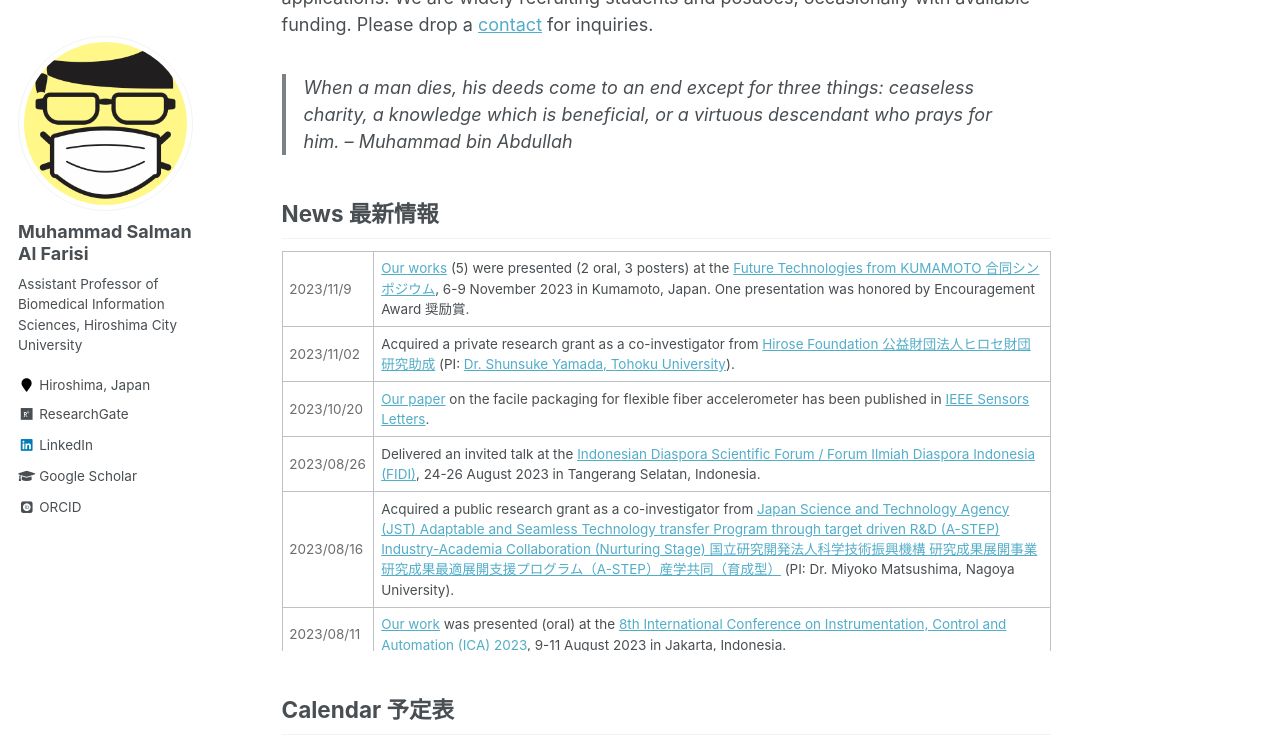
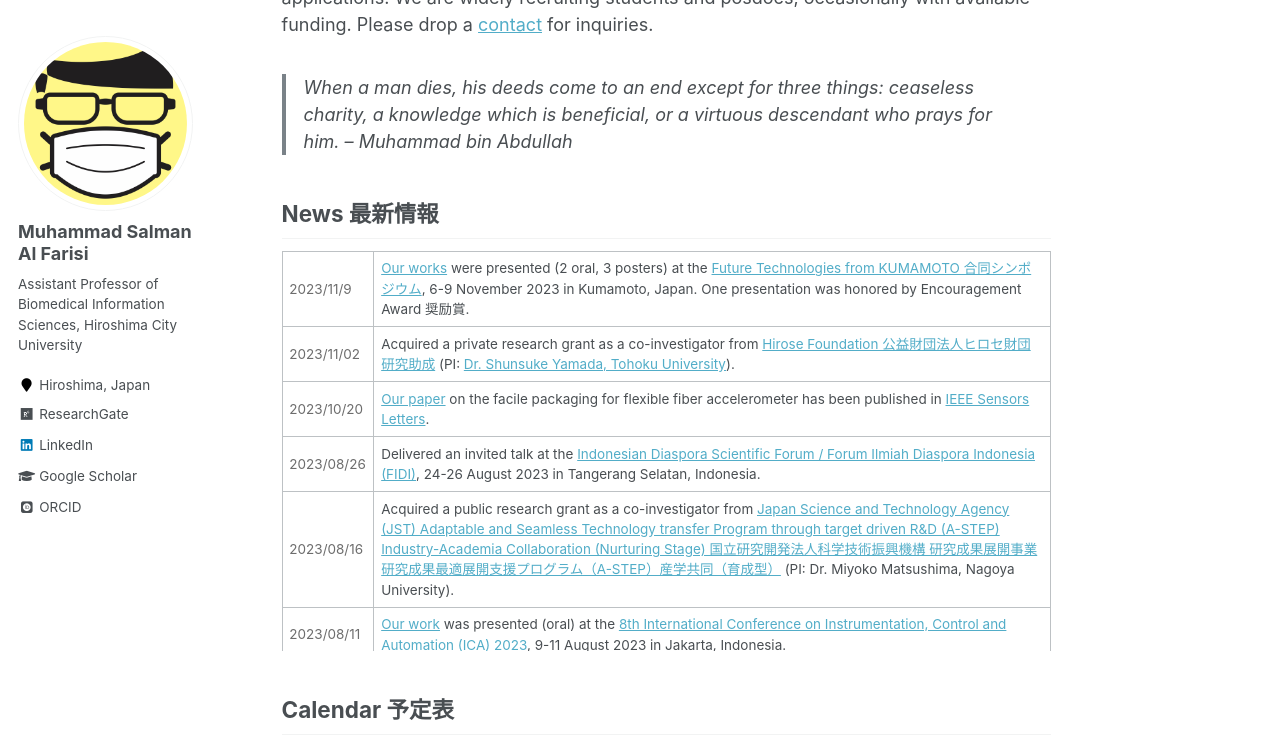
Before and after one commit to msalfarisi/msalfarisi.github.io, a Jekyll site: the page built from _pages/home.md, in a window 1280 px wide and 900 px high, scrolled down 457 px, cut to the strip 0-742 px from the top of the window. Built offline with Jekyll 4.4.1, drawn with Linux system fonts in a browser that asks for light colours; some web fonts are replaced.

Commit message:
Update home.md

```diff
--- a/_pages/home.md
+++ b/_pages/home.md
@@ -24,7 +24,7 @@ Welcome to the homepage of Muhammad Salman Al Farisi, an Assistant Professor at
  <table style="width:100%">
   <tr>
     <td style="color:#6d6d6d;">2023/11/9</td>
-    <td><a href="/publication/">Our works</a> (5) were presented (2 oral, 3 posters) at the <a href="https://sensorsymposium.org/">Future Technologies from KUMAMOTO 合同シンポジウム</a>, 6-9 November 2023 in Kumamoto, Japan. One presentation was honored by Encouragement Award 奨励賞.</td>
+    <td><a href="/publication/">Our works</a> were presented (2 oral, 3 posters) at the <a href="https://sensorsymposium.org/">Future Technologies from KUMAMOTO 合同シンポジウム</a>, 6-9 November 2023 in Kumamoto, Japan. One presentation was honored by Encouragement Award 奨励賞.</td>
   </tr>
   <tr>
     <td style="color:#6d6d6d;">2023/11/02</td>
```
